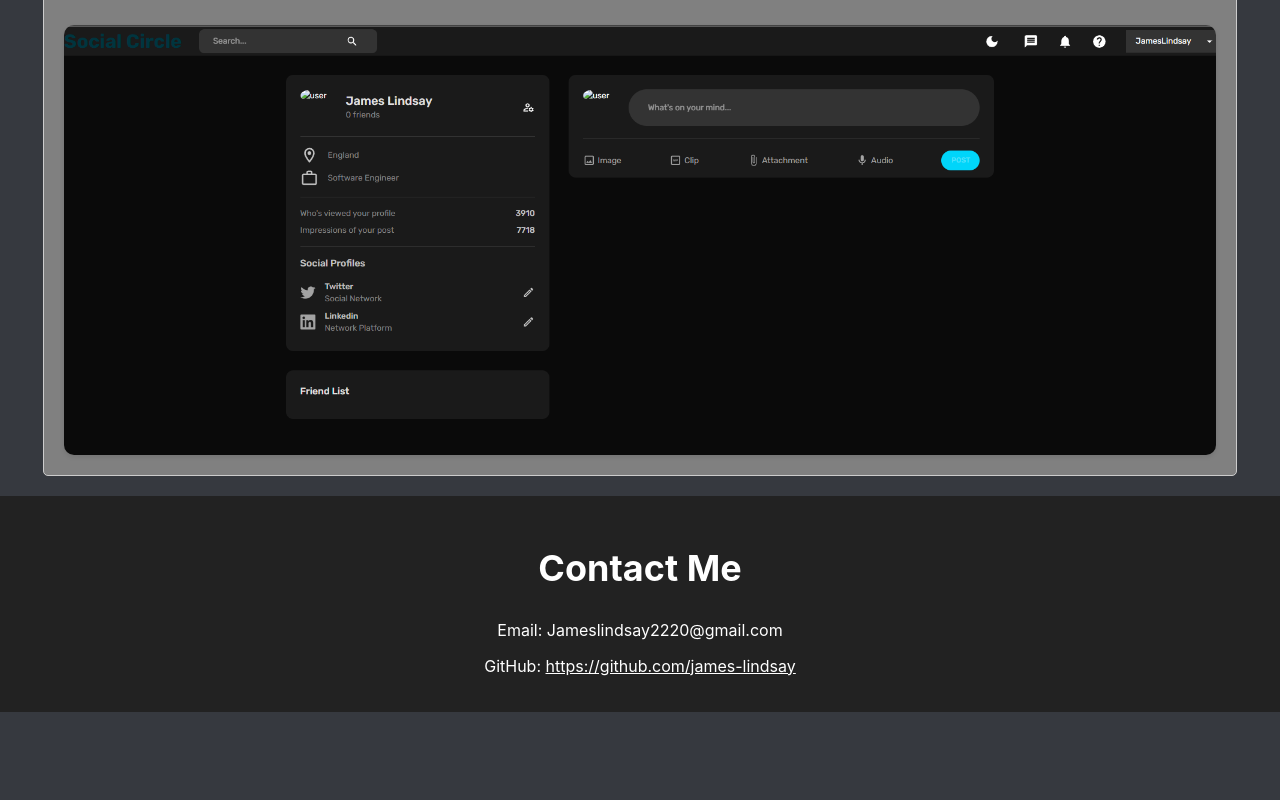
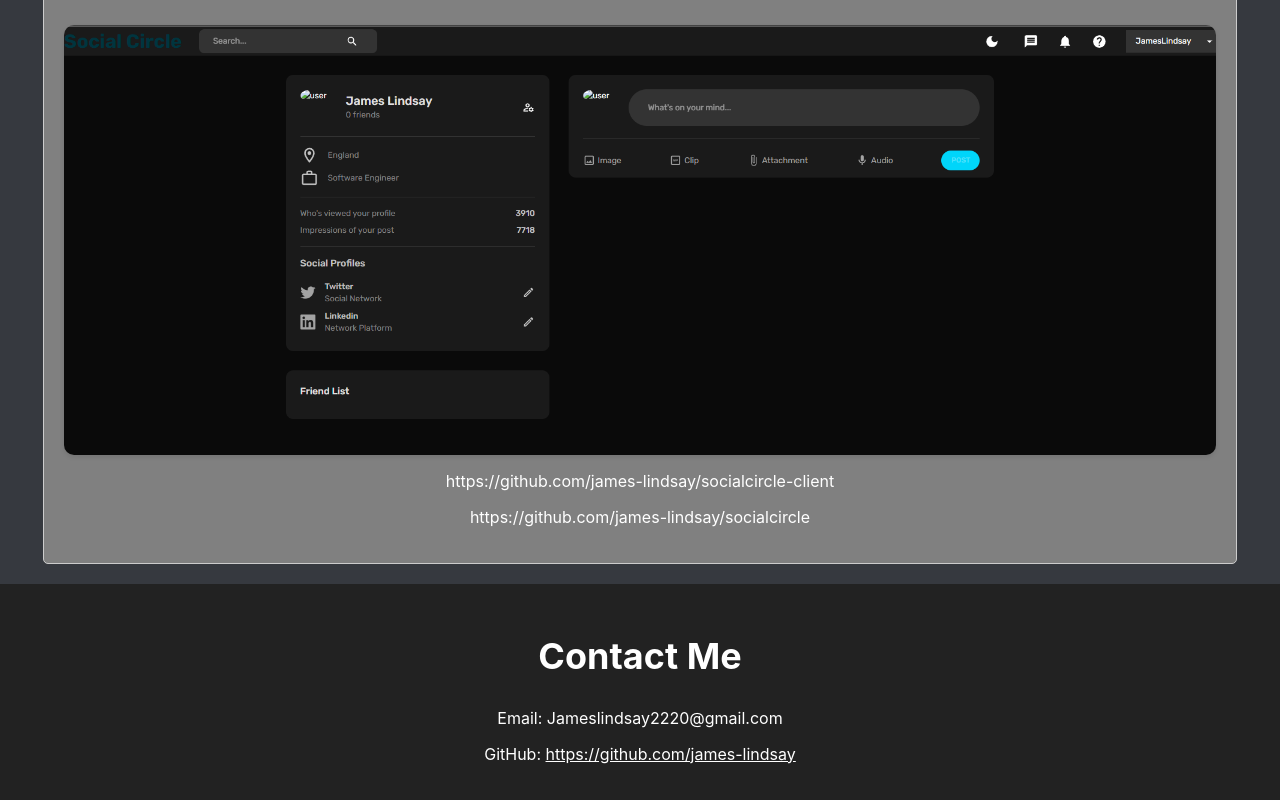
Before and after one commit to james-lindsay/portfolio, a React (Create React App) app: page /projects/1 in a window 1280 px wide. Shown: the part 3094-3894 px from the top of the page. Before the commit the page ends 3806 px from the top, so only its background shows below. Built offline with nearby package versions, Linux system fonts and the light colour scheme; the HTML template or start-up script is replaced by a standard one.

Commit message:
added github links for each project

```diff
--- a/src/App.js
+++ b/src/App.js
@@ -53,6 +53,8 @@ function App() {
       image_home: `${HomePage}`,
       image_homeDark: `${HomeDark}`,
       image_login: `${Login}`,
+      Github: "https://github.com/james-lindsay/socialcircle-client",
+      Github_backend: "https://github.com/james-lindsay/socialcircle",
     },
     {
       id: 2,
@@ -65,6 +67,7 @@ function App() {
       image_Iceland: `${TSIceland}`,
       image_Greece: `${TSGreece}`,
       image_Footer: `${TSFooter}`,
+      Github: "https://github.com/james-lindsay/travel-site",
     },
     {
       id: 3,
@@ -78,6 +81,8 @@ function App() {
       image_InventoryAdd: `${InventoryAdd}`,
       image_InventoryEdit: `${InventoryEdit}`,
       image_InventoryStock: `${InventoryStock}`,
+      Github: "https://github.com/0xfullmetal/titanium-instock-frontend",
+      Github_backend: "https://github.com/0xfullmetal/titanium-instock-backend",
     },
     {
       id: 4,
@@ -91,6 +96,7 @@ function App() {
       image_Shows: `${BSShows}`,
       image_Footer: `${BSFooter}`,
       image_Comments: `${BSComments}`,
+      Github: "https://github.com/james-lindsay/bandsite",
     },
     {
       id: 5,
@@ -102,6 +108,9 @@ function App() {
       image_Footer: `${TPFooter}`,
       image_About: `${TPAbout}`,
       image_Post: `${TPPostJob}`,
+      Github:
+        "https://github.com/james-lindsay/tempplus-client/tree/main/Documents/tempplus-client",
+      Github_backend: "https://github.com/james-lindsay/tempplus-server",
     },
   ];
   return (
--- a/src/components/ProjectsPage/ProjectsPage.js
+++ b/src/components/ProjectsPage/ProjectsPage.js
@@ -187,6 +187,30 @@ const ProjectPage = ({ projects }) => {
           </>
         )}
       </div>
+      {project.id === 1 && (
+        <>
+          <p className="github">{project.Github}</p>
+          <p className="github">{project.Github_backend}</p>
+        </>
+      )}
+      {project.id === 2 && <p className="github">{project.Github}</p>}
+      {project.id === 3 && (
+        <>
+          <p className="github">{project.Github}</p>
+          <p className="github">{project.Github_backend}</p>
+        </>
+      )}
+      {project.id === 4 && (
+        <>
+          <p className="github">{project.Github}</p>
+        </>
+      )}
+      {project.id === 5 && (
+        <>
+          <p className="github">{project.Github}</p>
+          <p className="github">{project.Github_backend}</p>
+        </>
+      )}
     </div>
   );
 };
--- a/src/components/ProjectsPage/ProjectsPage.scss
+++ b/src/components/ProjectsPage/ProjectsPage.scss
@@ -32,6 +32,10 @@
     box-shadow: 0px 2px 5px rgba(0, 0, 0, 0.1);
 }
 
+.github{
+    color: white;
+}
+
 @media screen and (min-width: 768px) {
     .project-images {
         grid-template-columns: repeat(auto-fit, minmax(300px, 1fr));
```
